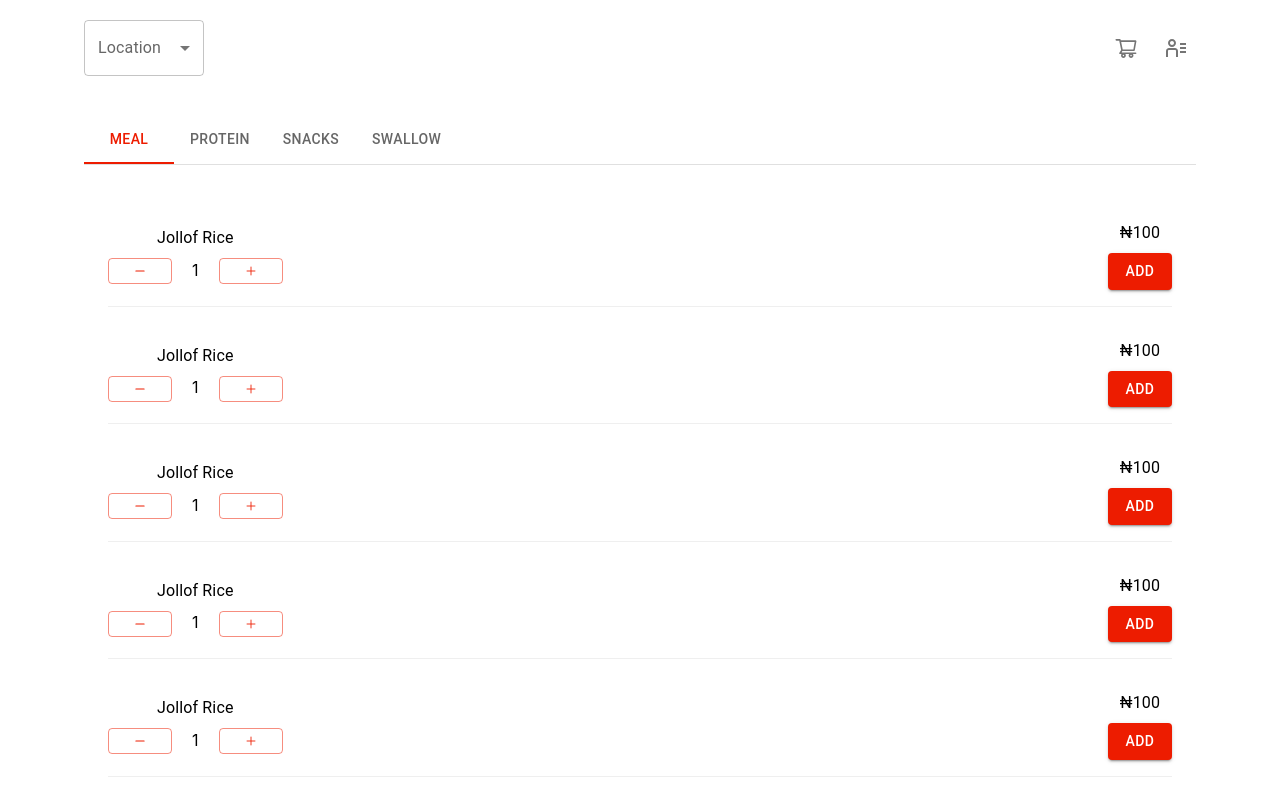
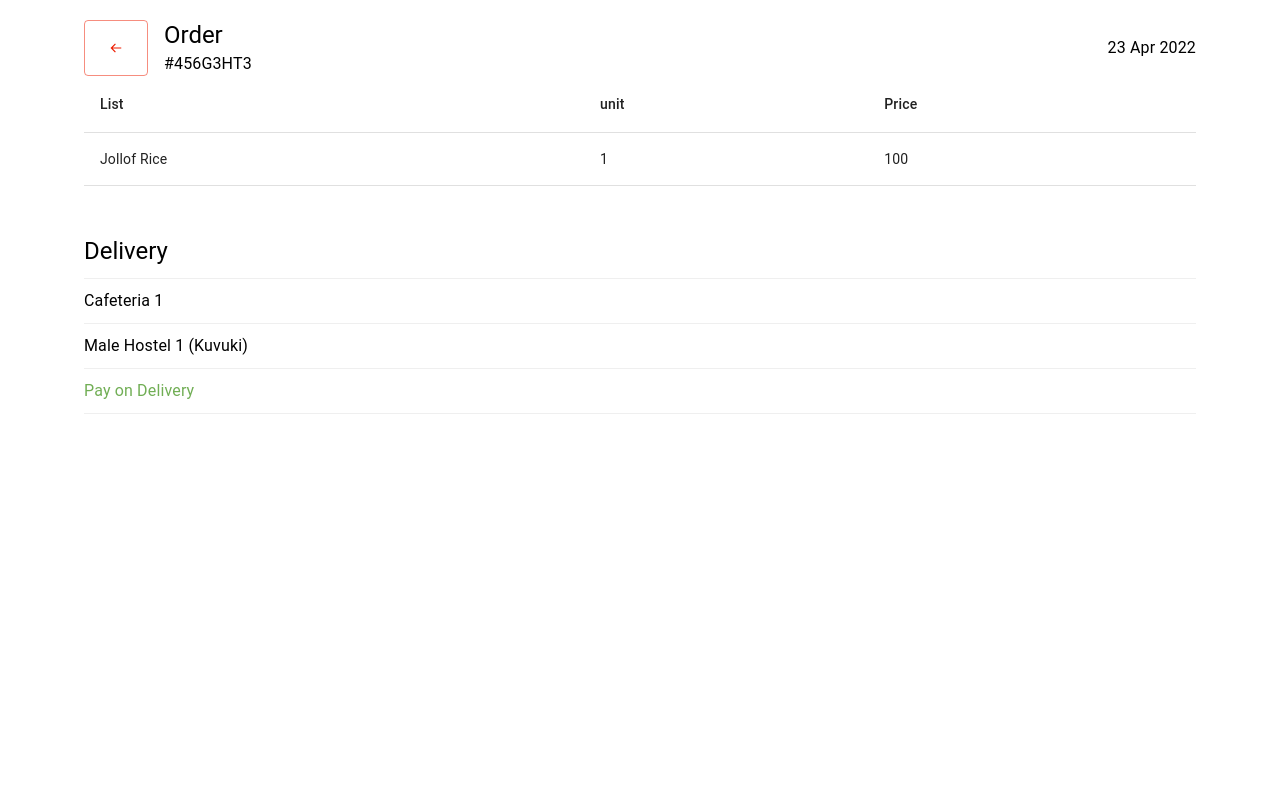
Before and after one commit to zirradev/fingertipps, a React (Create React App) app in the folder client/: page /order in a window 1280 px wide. Shown: the top 800 px of the page. Built offline with nearby package versions, Linux system fonts and the light colour scheme.

Commit message:
Changed Order to store and created Order Page

```diff
--- a/client/src/App.js
+++ b/client/src/App.js
@@ -8,9 +8,10 @@ import {
 import Home from "./pages/Home";
 import Signup from "./pages/Signup";
 import Profile from "./pages/Profile";
-import Order from "./pages/Order";
+import Store from "./pages/Store";
 import Checkout from "./pages/Checkout";
 import Signin from "./pages/Signin";
+import Order from "./pages/Order";
 
 let outerTheme = createTheme({
   palette: {
@@ -31,8 +32,9 @@ function App() {
       <BrowserRouter>
         <Routes>
           <Route exact path="/" element={<Home />} />
+          <Route exact path="/store" element={<Store />} />
+          <Route exact path="/profile" element={<Profile />} />
           <Route exact path="/order" element={<Order />} />
-          <Route exact path="/profile" element={<Profile />} />
           <Route exact path="/Signup" element={<Signup />} />
           <Route exact path="/Signin" element={<Signin />} />
           <Route exact path="/checkout" element={<Checkout />} />
--- a/client/src/pages/Order/index.js
+++ b/client/src/pages/Order/index.js
@@ -1,69 +1,85 @@
 import React from "react";
 import {
+  useMediaQuery,
+  useTheme,
   Box,
-  FormControl,
-  InputLabel,
-  Select,
-  MenuItem,
   Container,
-  IconButton,
-  useTheme,
-  useMediaQuery,
+  Button,
+  Typography,
+  TableContainer,
+  Table,
+  TableHead,
+  TableBody,
+  TableRow,
+  TableCell,
+  styled,
 } from "@mui/material";
-import { AiOutlineShoppingCart } from "react-icons/ai";
-import { CgUserList } from "react-icons/cg";
-import { Link } from "react-router-dom";
+import { BiArrowBack } from "react-icons/bi";
+import { useNavigate } from "react-router-dom";
 
-import TabSection from "./TabSection";
+const LineTypography = styled(Typography)({
+  borderBottom: "1px solid #efefef",
+  padding: "10px 0px",
+});
 
 const Order = () => {
   const theme = useTheme();
+  const navigate = useNavigate();
   const medium = useMediaQuery(theme.breakpoints.down("md"));
-  const [location, setLocation] = React.useState("");
-
-  const handleChange = (event) => {
-    setLocation(event.target.value);
-  };
   return (
     <Box>
       <Container>
         <Box sx={{ padding: !medium ? "20px" : "20px 0px" }}>
-          <Box display="flex" justifyContent="space-between">
+          <Box
+            display="flex"
+            justifyContent="space-between"
+            alignItems="center"
+          >
+            <Box display="flex" sx={{ gap: 2 }}>
+              <Button variant="outlined" onClick={() => navigate(-1)}>
+                <BiArrowBack />
+              </Button>
+              <Box>
+                <Typography variant="h5">Order</Typography>
+                <Typography component="p">#456G3HT3</Typography>
+              </Box>
+            </Box>
             <Box>
-              <FormControl sx={{ minWidth: 120 }}>
-                <InputLabel id="select-location-label">Location</InputLabel>
-                <Select
-                  labelId="select-location-label"
-                  id="select-location"
-                  value={location}
-                  label="Location"
-                  onChange={handleChange}
-                >
-                  <MenuItem value="caf-1">Cafeteria 1</MenuItem>
-                  <MenuItem value="caf-2">Cafeteria 2</MenuItem>
-                  <MenuItem value="captain-cook">Captain Cook</MenuItem>
-                  <MenuItem value="caf-3">Med Cafe</MenuItem>
-                  <MenuItem value="staff-caf">Staff Cafeteria</MenuItem>
-                </Select>
-              </FormControl>
-            </Box>
-            <Box
-              display="flex"
-              justifyContent="center"
-              alignItems="center"
-              sx={{ gap: "10px" }}
-            >
-              <IconButton>
-                <AiOutlineShoppingCart />
-              </IconButton>
-              <IconButton component={Link} to="/profile">
-                <CgUserList />
-              </IconButton>
+              <Typography component="p">23 Apr 2022</Typography>
             </Box>
           </Box>
+          <Box>
+            <Box>
+              <TableContainer>
+                <Table>
+                  <TableHead>
+                    <TableRow>
+                      <TableCell>List</TableCell>
+                      <TableCell>unit</TableCell>
+                      <TableCell>Price</TableCell>
+                    </TableRow>
+                  </TableHead>
+                  <TableBody>
+                    <TableRow>
+                      <TableCell>Jollof Rice</TableCell>
+                      <TableCell>1</TableCell>
+                      <TableCell>100</TableCell>
+                    </TableRow>
+                  </TableBody>
+                </Table>
+              </TableContainer>
+            </Box>
 
-          <Box>
-            <TabSection />
+            <Box sx={{ my: 5 }}>
+              <LineTypography variant="h5">Delivery</LineTypography>
+              <LineTypography component="p">Cafeteria 1</LineTypography>
+              <LineTypography component="p">
+                Male Hostel 1 (Kuvuki)
+              </LineTypography>
+              <LineTypography component="p" sx={{ color: "var(--color-good)" }}>
+                Pay on Delivery
+              </LineTypography>
+            </Box>
           </Box>
         </Box>
       </Container>
--- a/client/src/pages/Profile/TabSection.js
+++ b/client/src/pages/Profile/TabSection.js
@@ -1,8 +1,23 @@
 import * as React from "react";
 import PropTypes from "prop-types";
-import { Box, Button, Card, CardActionArea, Typography, Tab, Tabs, CardContent, TextField } from "@mui/material";
-import { FiMinus } from "react-icons/fi";
-import { IoAdd } from "react-icons/io5";
+import {
+  Box,
+  Button,
+  Card,
+  CardActionArea,
+  Typography,
+  Tab,
+  Tabs,
+  CardContent,
+  TextField,
+  Grid,
+  FormControl,
+  Select,
+  InputLabel,
+  MenuItem,
+} from "@mui/material";
+import { Email, Instagram, WhatsApp } from "@mui/icons-material";
+import { useNavigate } from "react-router-dom";
 
 import Currency from "../../components/Currency";
 
@@ -36,17 +51,22 @@ function a11yProps(index) {
 }
 
 const OrderPanel = () => {
-
-
+  const navigate = useNavigate();
   return (
     <Card sx={{ my: 2 }}>
-      <CardActionArea>
+      <CardActionArea onClick={() => navigate("/order")}>
         <CardContent>
-          <Box display="flex" justifyContent="space-between" alignItems="center">
+          <Box
+            display="flex"
+            justifyContent="space-between"
+            alignItems="center"
+          >
             <Box>
               <Typography component="p">#2567HT3</Typography>
               <Typography component="p">23 Apr 2022</Typography>
-              <Typography component="p"><Currency /> 2300</Typography>
+              <Typography component="p">
+                <Currency /> 2300
+              </Typography>
             </Box>
             <Box>
               <Typography component="p">Processing</Typography>
@@ -58,23 +78,63 @@ const OrderPanel = () => {
   );
 };
 
+const ProfileDetails = () => {
+  const [location, setLocation] = React.useState("");
 
-const ProfileDetails = () => {
+  const handleChange = (event) => {
+    setLocation(event.target.value);
+  };
   return (
     <Box>
       <form>
-        <TextField label="Name" type="text" />
-        <TextField label="Name" type="text" />
-        <TextField label="Name" type="text" />
-        <TextField label="Name" type="text" />
-        <Box>
-          <Button variant="outlined" fullWidth>Reset Password</Button>
-          <Button variant="contained" fullWidth>Save</Button>
+        <Grid container spacing={2}>
+          <Grid item md={6} xs={12}>
+            <TextField label="Name" type="text" fullWidth />
+          </Grid>
+          <Grid item md={6} xs={12}>
+            <TextField label="Email Address" type="text" fullWidth />
+          </Grid>
+          <Grid item md={6} xs={12}>
+            <TextField label="Phone" type="text" fullWidth />
+          </Grid>
+          <Grid item md={6} xs={12}>
+            <FormControl sx={{ minWidth: 120 }} fullWidth>
+              <InputLabel id="select-location-label">Location</InputLabel>
+              <Select
+                labelId="select-location-label"
+                id="select-location"
+                value={location}
+                label="Location"
+                onChange={handleChange}
+              >
+                <MenuItem value="caf-1">Male Hostel 1 (Jamaica)</MenuItem>
+                <MenuItem value="caf-2">Male Hostel 2 (Kuvuki)</MenuItem>
+                <MenuItem value="captain-cook">Female Hostel 1</MenuItem>
+                <MenuItem value="caf-3">Female Hostel 2</MenuItem>
+              </Select>
+            </FormControl>
+          </Grid>
+        </Grid>
+        <Box
+          sx={{
+            mt: 5,
+            display: "flex",
+            justifyContent: "center",
+            flexDirection: "column",
+            gap: 4,
+          }}
+        >
+          <Button variant="outlined" fullWidth>
+            Reset Password
+          </Button>
+          <Button variant="contained" fullWidth>
+            Save
+          </Button>
         </Box>
       </form>
     </Box>
-  )
-}
+  );
+};
 
 export default function TabSection() {
   const [value, setValue] = React.useState(0);
@@ -85,7 +145,16 @@ export default function TabSection() {
 
   return (
     <Box sx={{ width: "100%", mt: 5 }}>
-      <Box sx={{ borderBottom: 1, borderColor: "divider" }}>
+      <Box
+        sx={{
+          borderBottom: 1,
+          borderColor: "divider",
+          position: "sticky",
+          top: "0px",
+          zIndex: 10,
+          backgroundColor: "#fff",
+        }}
+      >
         <Tabs
           value={value}
           onChange={handleChange}
@@ -94,7 +163,6 @@ export default function TabSection() {
           <Tab label="Orders" {...a11yProps(0)} />
           <Tab label="Details" {...a11yProps(1)} />
           <Tab label="Contact Us" {...a11yProps(2)} />
-          <Tab label="Swallow" {...a11yProps(3)} />
         </Tabs>
       </Box>
       <TabPanel value={value} index={0}>
@@ -108,18 +176,54 @@ export default function TabSection() {
         <ProfileDetails />
       </TabPanel>
       <TabPanel value={value} index={2}>
-        {Array(5)
-          .fill()
-          .map((_, index) => (
-            <OrderPanel key={index} />
-          ))}
-      </TabPanel>
-      <TabPanel value={value} index={3}>
-        {Array(15)
-          .fill()
-          .map((_, index) => (
-            <OrderPanel key={index} />
-          ))}
+        <Box sx={{ py: 3 }}>
+          <Box sx={{ my: 5 }}>
+            <Typography variant="h5">
+              For any complaint or review. Fell free to contact us here
+            </Typography>
+          </Box>
+          <Box
+            display="flex"
+            flexDirection="column"
+            justifyContent="center"
+            sx={{ gap: 2 }}
+          >
+            <Typography
+              sx={{
+                display: "flex",
+                alignSelf: "flex-start",
+                justifyContent: "center",
+                gap: 2,
+              }}
+            >
+              <Email /> contact@abuadeats.com
+            </Typography>
+            <Typography
+              sx={{
+                display: "flex",
+                alignSelf: "flex-start",
+                justifyContent: "center",
+                gap: 2,
+              }}
+            >
+              <Instagram /> @abuadeats
+            </Typography>
+            <Typography
+              sx={{
+                display: "flex",
+                alignSelf: "flex-start",
+                justifyContent: "center",
+                gap: 2,
+              }}
+            >
+              <WhatsApp /> +234 80671273 231
+            </Typography>
+          </Box>
+          <Box display="flex" flexDirection="column" sx={{ mt: 5, gap: 2 }}>
+            <Button variant="outlined">Send Us a Mail</Button>
+            <Button variant="contained">Call Us Today</Button>
+          </Box>
+        </Box>
       </TabPanel>
     </Box>
   );
--- a/client/src/pages/Profile/index.js
+++ b/client/src/pages/Profile/index.js
@@ -1,21 +1,41 @@
-import React from 'react';
-import { Container, Box, IconButton, useTheme, useMediaQuery, Button, Typography } from "@mui/material";
+import React from "react";
+import {
+  Container,
+  Box,
+  useTheme,
+  useMediaQuery,
+  Button,
+  Typography,
+} from "@mui/material";
 import { BiArrowBack } from "react-icons/bi";
+import { useNavigate } from "react-router-dom";
 
 import TabSection from "./TabSection";
 
 const Profile = () => {
-    const theme = useTheme();
+  const theme = useTheme();
+  const navigate = useNavigate();
   const medium = useMediaQuery(theme.breakpoints.down("md"));
   return (
     <Box>
       <Container>
         <Box sx={{ padding: !medium ? "20px" : "20px 0px" }}>
-          <Box display="flex" sx={{ gap: 2 }}>
-                <Button variant="outlined">
-                    <BiArrowBack />
+          <Box
+            display="flex"
+            justifyContent="space-between"
+            alignItems="center"
+          >
+            <Box display="flex" sx={{ gap: 2 }}>
+              <Button variant="outlined" onClick={() => navigate(-1)}>
+                <BiArrowBack />
               </Button>
               <Typography variant="h5">Profile</Typography>
+            </Box>
+            <Box>
+              <Button variant="contained" onClick={() => navigate("/signin")}>
+                Log Out
+              </Button>
+            </Box>
           </Box>
           <Box>
             <TabSection />
@@ -23,7 +43,7 @@ const Profile = () => {
         </Box>
       </Container>
     </Box>
-  )
-}
+  );
+};
 
-export default Profile
+export default Profile;
--- a/client/src/pages/Signup.js
+++ b/client/src/pages/Signup.js
@@ -17,8 +17,10 @@ import GoogleLoginComponent from "./Googlelogin";
 import Visibility from "@mui/icons-material/Visibility";
 import VisibilityOff from "@mui/icons-material/VisibilityOff";
 import GoogleButton from "react-google-button";
+import { useNavigate } from "react-router-dom";
 
 export default function ComposedTextField() {
+  const navigate = useNavigate();
   const [values, setValues] = React.useState({
     name: "",
     email: "",
@@ -158,6 +160,7 @@ export default function ComposedTextField() {
                 variant="contained"
                 sx={{ background: "var(--color)" }}
                 type="submit"
+                onClick={() => navigate("/store")}
               >
                 Sign Up
               </Button>
--- a/client/src/pages/Order/TabSection.js
+++ b/client/src/pages/Store/TabSection.js
@@ -20,7 +20,7 @@ function TabPanel(props) {
       aria-labelledby={`simple-tab-${index}`}
       {...other}
     >
-      {value === index && <Box sx={{ p: 3 }}>{children}</Box>}
+      {value === index && <Box sx={{ py: 2 }}>{children}</Box>}
     </div>
   );
 }
--- /dev/null
+++ b/client/src/pages/Store/index.js
@@ -0,0 +1,74 @@
+import React from "react";
+import {
+  Box,
+  FormControl,
+  InputLabel,
+  Select,
+  MenuItem,
+  Container,
+  IconButton,
+  useTheme,
+  useMediaQuery,
+} from "@mui/material";
+import { AiOutlineShoppingCart } from "react-icons/ai";
+import { CgUserList } from "react-icons/cg";
+import { Link } from "react-router-dom";
+
+import TabSection from "./TabSection";
+
+const Order = () => {
+  const theme = useTheme();
+  const medium = useMediaQuery(theme.breakpoints.down("md"));
+  const [location, setLocation] = React.useState("");
+
+  const handleChange = (event) => {
+    setLocation(event.target.value);
+  };
+  return (
+    <Box>
+      <Container>
+        <Box sx={{ padding: !medium ? "20px" : "20px 0px" }}>
+          <Box display="flex" justifyContent="space-between">
+            <Box>
+              <FormControl sx={{ minWidth: 120 }}>
+                <InputLabel id="select-location-label">Location</InputLabel>
+                <Select
+                  labelId="select-location-label"
+                  id="select-location"
+                  value={location}
+                  label="Location"
+                  onChange={handleChange}
+                >
+                  <MenuItem value="caf-1">Cafeteria 1</MenuItem>
+                  <MenuItem value="caf-2">Cafeteria 2</MenuItem>
+                  <MenuItem value="captain-cook">Captain Cook</MenuItem>
+                  <MenuItem value="caf-3">Med Cafe</MenuItem>
+                  <MenuItem value="staff-caf">Staff Cafeteria</MenuItem>
+                </Select>
+              </FormControl>
+            </Box>
+            <Box
+              display="flex"
+              justifyContent="center"
+              alignItems="center"
+              sx={{ gap: "10px" }}
+            >
+              <IconButton>
+                <AiOutlineShoppingCart />
+              </IconButton>
+              <IconButton component={Link} to="/profile">
+                <CgUserList />
+              </IconButton>
+            </Box>
+          </Box>
+
+          <Box>
+            <TabSection />
+          </Box>
+        </Box>
+      </Container>
+    </Box>
+  );
+};
+
+export default Order;
```
Also changed, not shown: 1 other file (tests, documents, lock files or other folders).
